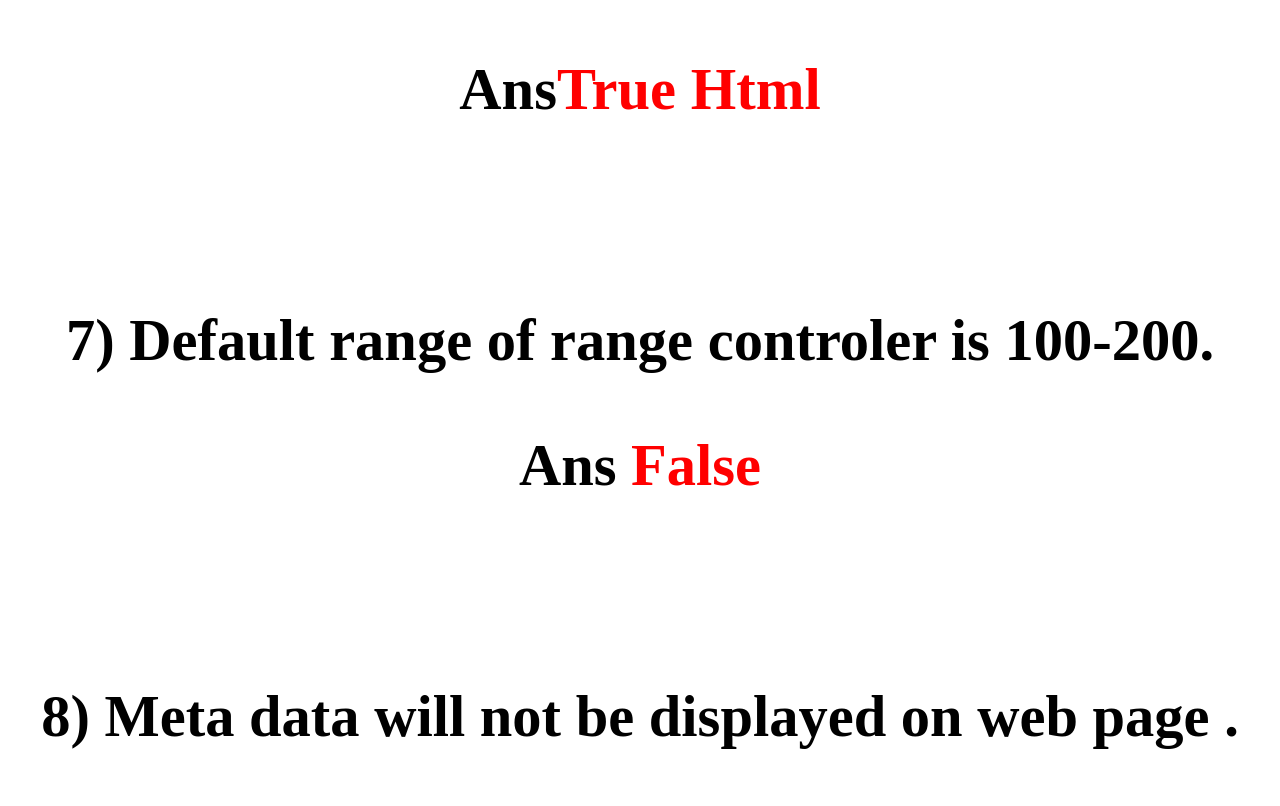
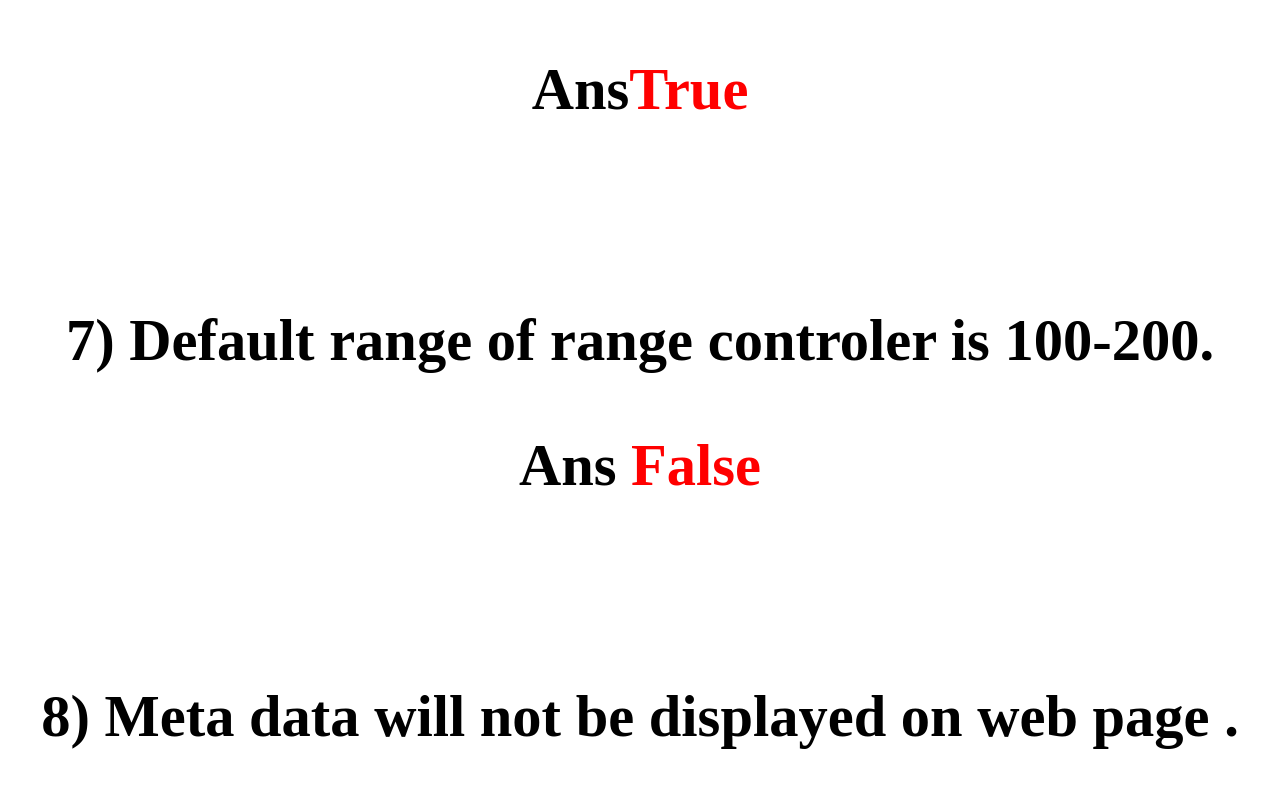
Before and after one commit to Novamang/Tf-, a plain HTML site: page Index.html in a window 1280 px wide. Shown: the part 2682-3488 px from the top of the page. Drawn offline with Linux system fonts and the light colour scheme.

Commit message:
Update Index.html

```diff
--- a/Index.html
+++ b/Index.html
@@ -30,7 +30,7 @@
     <p>Ans<font color="red"> True </font></p>
     <br>
     <p>6) Input type="image" defines an image as a submit button.</p>
-    <p>Ans<font color="red">True Html</font></p>
+    <p>Ans<font color="red">True</font></p>
     <br>
     <p>7) Default range of range controler is 100-200.</p>
     <p>Ans<font color="red"> False</font></p>
```
